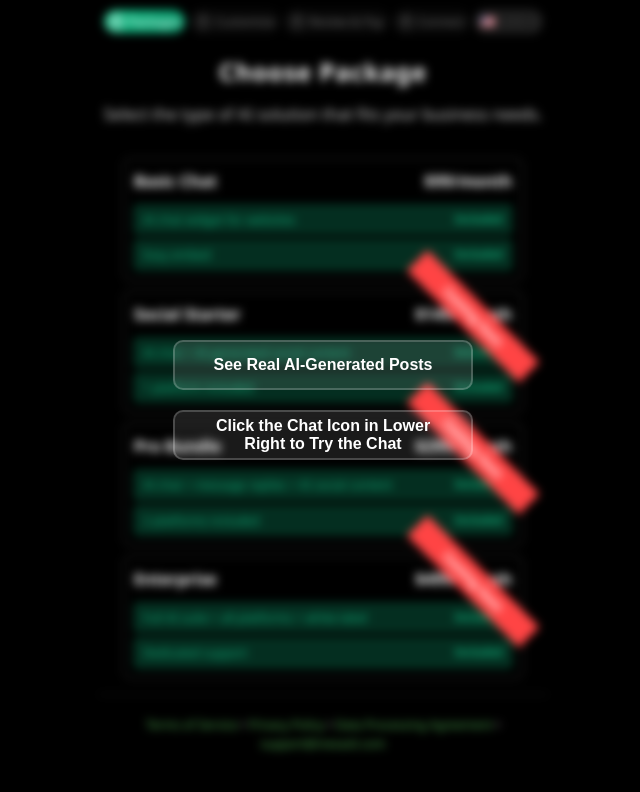
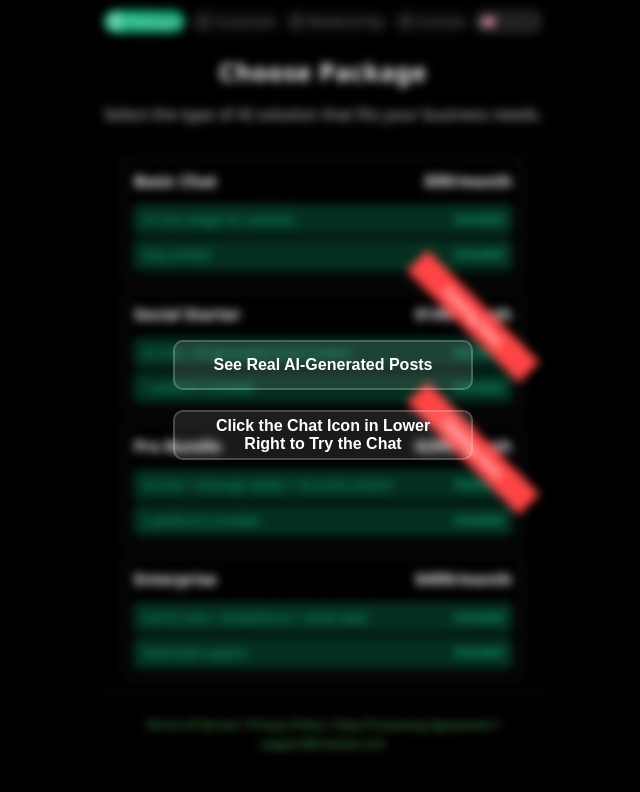
Before and after one commit to adminx123/saas, a website: page public/salesfunnel/packages.html in a window 1280 px wide. Shown: the whole page, without its empty margins (317-957 px from the left). Drawn offline with Linux system fonts and the light colour scheme; a script that the page names is missing.

Commit message:
Remove 'Coming Soon' banner for Enterprise package in packages.html

```diff
--- a/public/salesfunnel/packages.html
+++ b/public/salesfunnel/packages.html
@@ -429,7 +429,6 @@
       <h3>Enterprise</h3>
       <div class="price" id="enterprise-price">$499/month</div>
     </div>
-    <div class="coming-soon-banner">Coming Soon</div> <!-- REMOVE THIS LINE WHEN ENABLING ENTERPRISE -->
     <ul>
       <li class="core-feature included">
         <span class="feature-name">Full AI suite + all platforms + white-label</span>
```
